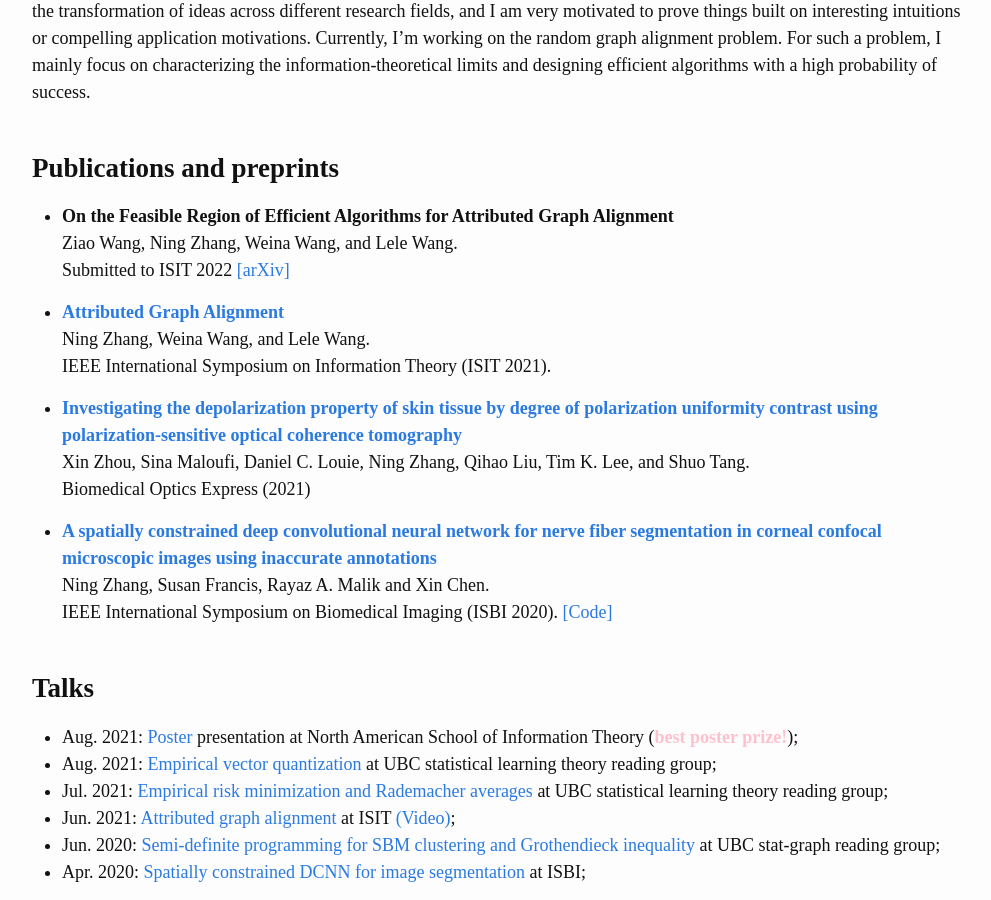
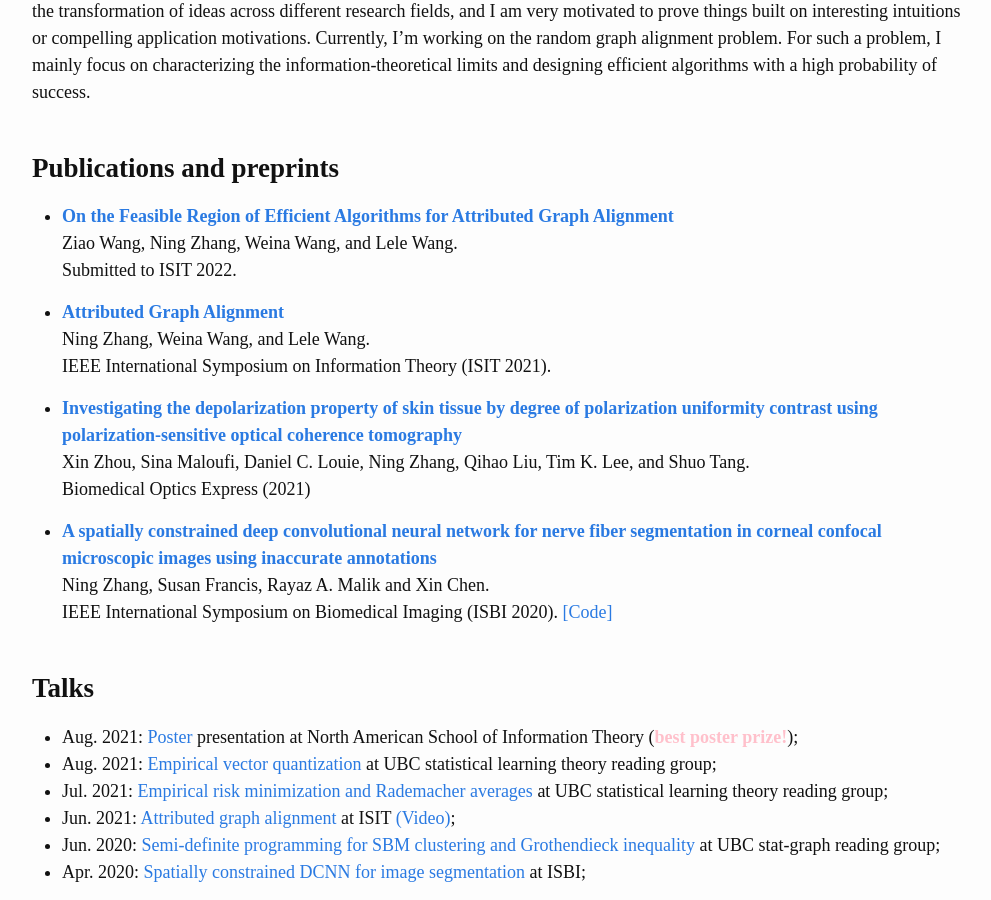
Before and after one commit to NingZhang-Git/NZ_website, a Jekyll site: the page built from index.md, in a window 1280 px wide and 900 px high, scrolled down 655 px. Shown: the whole window, without its empty margins (138-1129 px from the left). Built offline with Jekyll 4.4.1, drawn with Linux system fonts in a browser that asks for light colours.

Commit message:
Update index.md

```diff
--- a/index.md
+++ b/index.md
@@ -24,10 +24,10 @@ Currently, I'm working on the random graph alignment problem. For such a problem
 <br/>
 
 ## **Publications and preprints**
-- **On the Feasible Region of Efficient Algorithms for
-Attributed Graph Alignment**\
+- **[On the Feasible Region of Efficient Algorithms for
+Attributed Graph Alignment](https://arxiv.org/pdf/2201.10106.pdf)**\
 Ziao Wang, Ning Zhang, Weina Wang, and Lele Wang.\
-Submitted to ISIT 2022 [[arXiv]](https://arxiv.org/pdf/2201.10106.pdf)
+Submitted to ISIT 2022.
 
 - **[Attributed Graph Alignment](https://arxiv.org/pdf/2102.00665.pdf)**\
 Ning Zhang, Weina Wang, and Lele Wang.\
```
